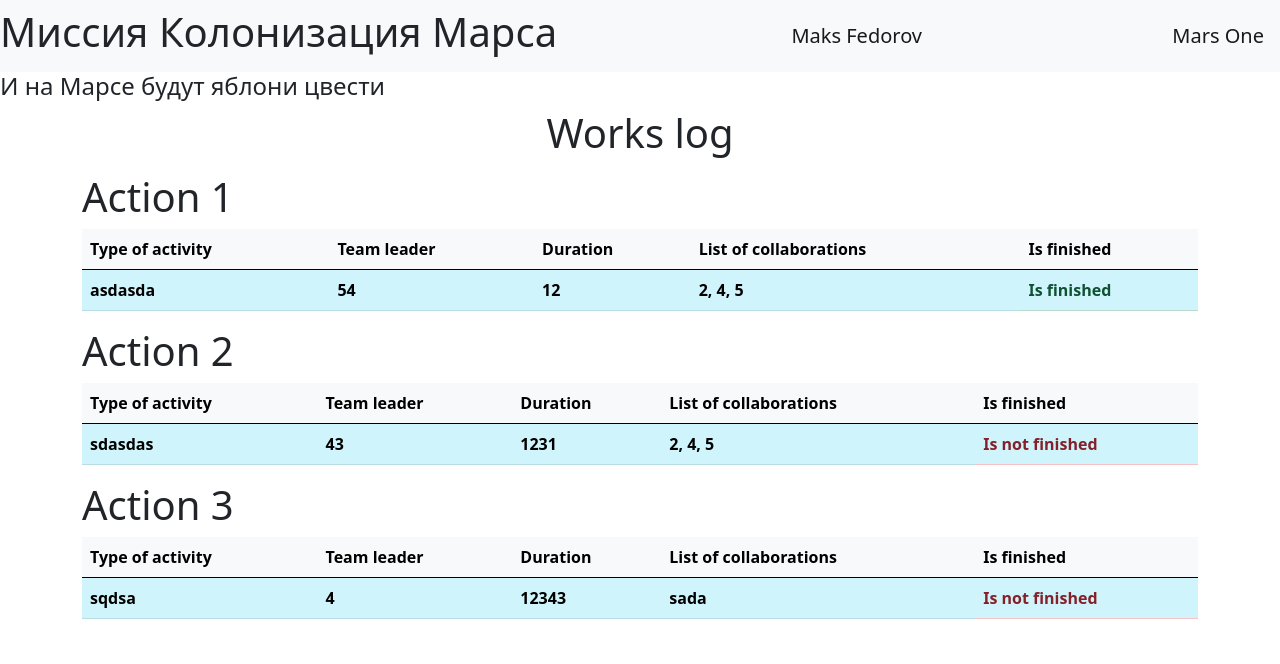
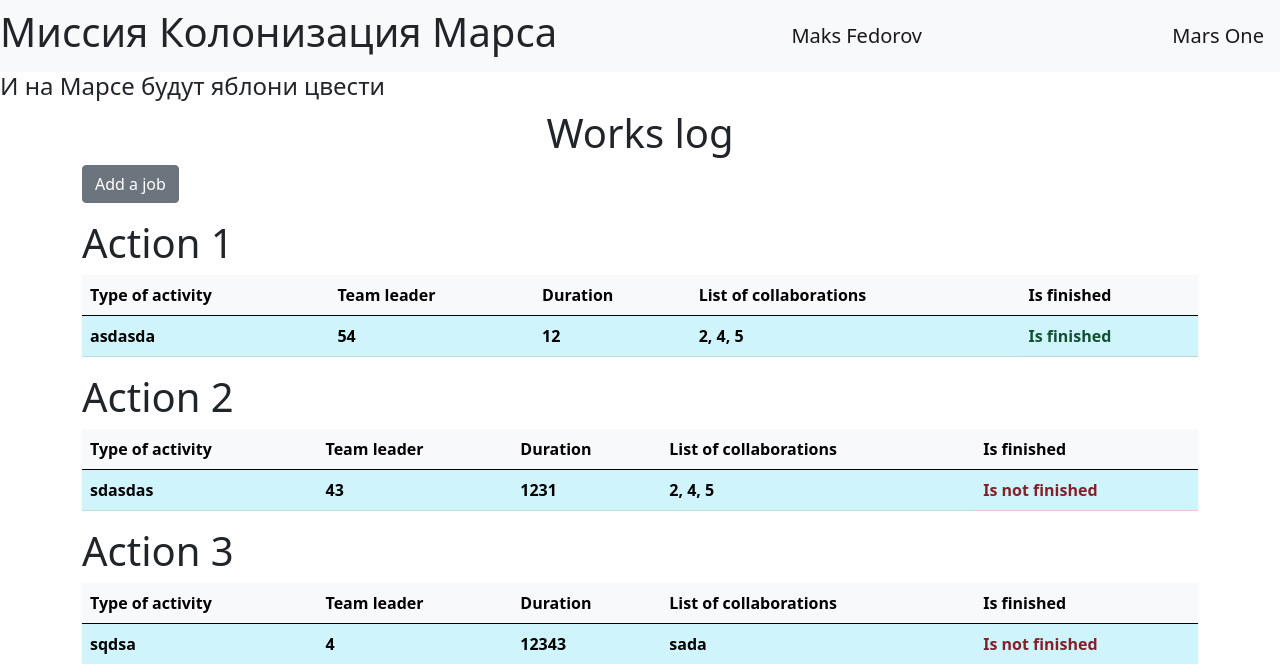
Before and after one commit to maks0nch1k/flask-sqlalchemy, a Flask app: page / in a window 1280 px wide. Shown: the top 664 px of the page. Run offline with Flask 3, Linux system fonts and the light colour scheme; a user stored in the database is signed in; data comes from the database, SQL or seed files in the repository; both versions use the stored data as it was after the commit; lists and menus that the app fills with data are empty.

Commit message:
delete job fix my bad class jobs

```diff
--- a/data/jobs.py
+++ b/data/jobs.py
@@ -1,5 +1,6 @@
 import datetime
 import sqlalchemy
+from sqlalchemy import orm
 from .db_session import SqlAlchemyBase
 
 
@@ -7,10 +8,12 @@ class Jobs(SqlAlchemyBase):
     __tablename__ = 'jobs'
 
     id = sqlalchemy.Column(sqlalchemy.Integer, primary_key=True, autoincrement=True)
-    team_leader = sqlalchemy.Column(sqlalchemy.Integer, nullable=True)
+    team_leader = sqlalchemy.Column(sqlalchemy.Integer, sqlalchemy.ForeignKey("users.id"))
     job = sqlalchemy.Column(sqlalchemy.String, nullable=True)
     work_size = sqlalchemy.Column(sqlalchemy.Integer, nullable=True)
     collaborators = sqlalchemy.Column(sqlalchemy.String, nullable=True)
     start_date = sqlalchemy.Column(sqlalchemy.DateTime, default=datetime.datetime.now)
     end_date = sqlalchemy.Column(sqlalchemy.DateTime, default=datetime.datetime.now)
     is_finished = sqlalchemy.Column(sqlalchemy.Boolean, nullable=True)
+
+    user = orm.relationship("User")
--- a/data/users.py
+++ b/data/users.py
@@ -1,5 +1,6 @@
 import datetime
 import sqlalchemy
+from sqlalchemy import orm
 from .db_session import SqlAlchemyBase
 from werkzeug.security import generate_password_hash, check_password_hash
 from flask_login import UserMixin
@@ -19,6 +20,8 @@ class User(SqlAlchemyBase, UserMixin):
     hashed_password = sqlalchemy.Column(sqlalchemy.String, nullable=True)
     modified_date = sqlalchemy.Column(sqlalchemy.DateTime, default=datetime.datetime.now)
 
+    jobs = orm.relationship("Jobs", back_populates='user')
+
     def set_password(self, password):
         self.hashed_password = generate_password_hash(password)
 
--- a/main.py
+++ b/main.py
@@ -93,7 +93,8 @@ def add_job():
         job.work_size = form.work_size.data
         job.collaborators = form.collaborators.data
         job.is_finished = form.is_finished.data
-        db_sess.add(job)
+        current_user.jobs.append(job)
+        db_sess.merge(current_user)
         db_sess.commit()
         return redirect('/')
     return render_template('jobs.html', title='Добавление работы', form=form)
@@ -105,7 +106,8 @@ def edit_jobs(id):
     form = AddJobForm()
     if request.method == "GET":
         db_sess = db_session.create_session()
-        jobs = db_sess.query(Jobs).filter(Jobs.id == id).first()
+        jobs = db_sess.query(Jobs).filter(Jobs.id == id,
+                                          Jobs.user == current_user).first()
         if jobs:
             form.team_leader.data = jobs.team_leader
             form.description.data = jobs.job
@@ -116,7 +118,8 @@ def edit_jobs(id):
             abort(404)
     if form.validate_on_submit():
         db_sess = db_session.create_session()
-        jobs = db_sess.query(Jobs).filter(Jobs.id == id).first()
+        jobs = db_sess.query(Jobs).filter(Jobs.id == id,
+                                          Jobs.user == current_user).first()
         if jobs:
             jobs.team_leader = form.team_leader.data
             jobs.job = form.description.data
@@ -133,5 +136,19 @@ def edit_jobs(id):
                            )
 
 
+@app.route('/deletejob/<int:id>', methods=['GET', 'POST'])
+@login_required
+def jobs_delete(id):
+    db_sess = db_session.create_session()
+    jobs = db_sess.query(Jobs).filter(Jobs.id == id,
+                                      Jobs.user == current_user).first()
+    if jobs:
+        db_sess.delete(jobs)
+        db_sess.commit()
+    else:
+        abort(404)
+    return redirect('/')
+
+
 if __name__ == '__main__':
     main()
--- a/templates/jobs_list.html
+++ b/templates/jobs_list.html
@@ -3,6 +3,9 @@
 {% block content %}
 
 <h1 align="center">Works log</h1>
+{% if current_user.is_authenticated %}
+<a href="/addjob" class="btn btn-secondary">Add a job</a>
+{% endif %}
 {% for job_now in jobs %}
   <p>
     <h1>Action {{ loop.index }}</h1>
@@ -30,6 +33,16 @@
         </tr>
       </tbody>
     </table>
+    {% if current_user.is_authenticated and current_user == job_now.user %}
+      <div>
+        <a href="/addjob/{{ job_now.id }}" class="btn btn-warning">
+          Edit the job
+        </a>
+        <a href="/deletejob/{{ job_now.id }}" class="btn btn-danger">
+          Delete the job
+        </a>
+      </div>
+    {% endif %}
   </p>
 {% endfor %}
 
```
Also changed, not shown: db/blogs.db.
